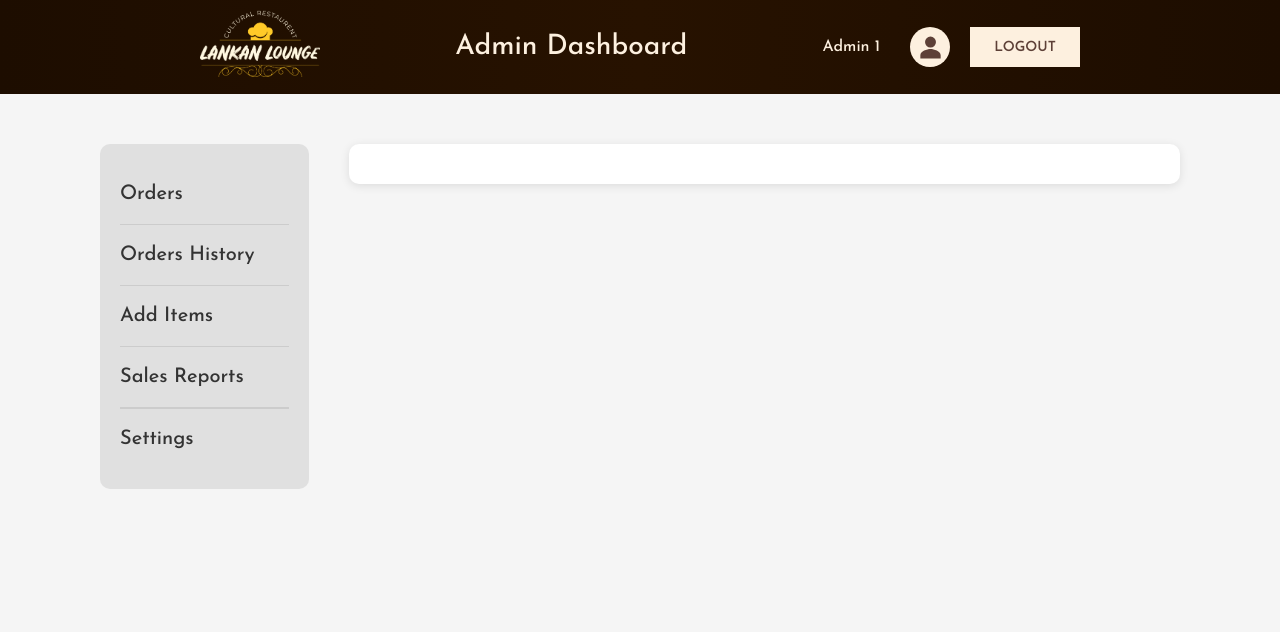
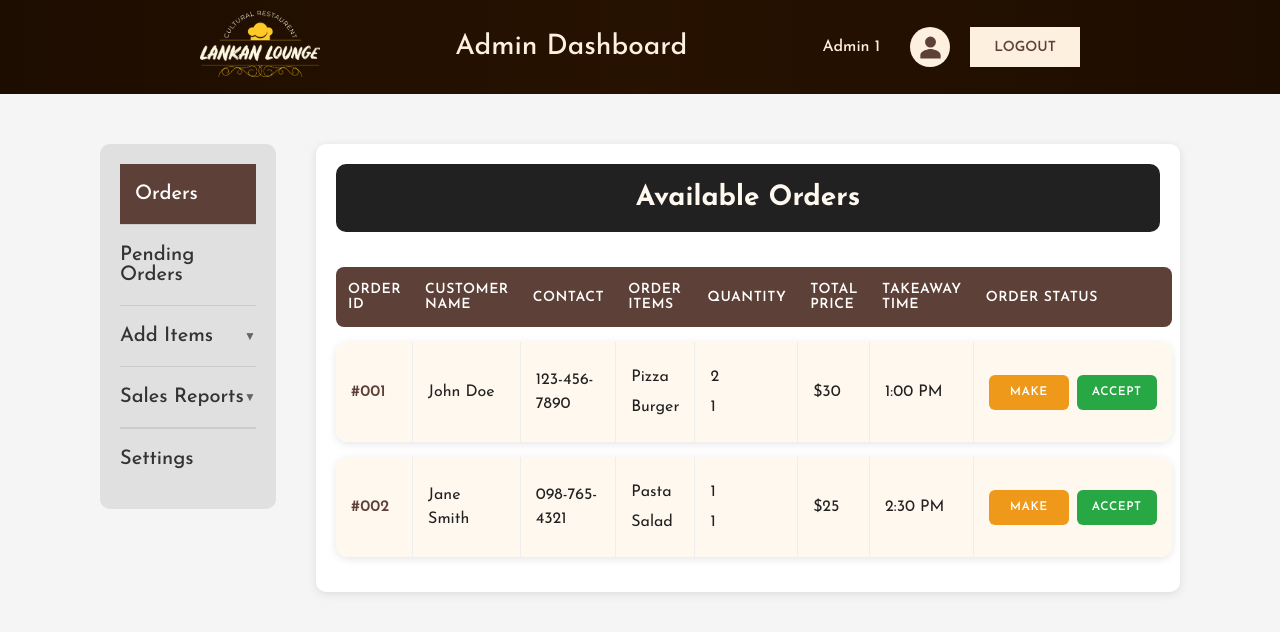
Before and after one commit to NavinduR2001/lankan-lounge-restaurant, a React (Vite) app in the folder frontend/: page /admin-dashboard in a window 1280 px wide. Shown: the top 632 px of the page. Built offline with nearby package versions, Linux system fonts and the light colour scheme; a web font is replaced by a local one.

Commit message:
Update Admin.jsx

```diff
--- a/frontend/src/pages/admin-dashboard/Admin.jsx
+++ b/frontend/src/pages/admin-dashboard/Admin.jsx
@@ -1,42 +1,80 @@
-import React from 'react'
+import React, { useState } from 'react'
 import './Admin.css'
 import AdminNavbar from '../../components/admin-navbar/AdminNavbar'
 import { MdDelete } from "react-icons/md";
 
 function Admin() {
+  // ✅ Fixed useState syntax
+  const [activeSection, setActiveSection] = useState('orders');
+  const [activeSubmenus, setActiveSubmenus] = useState({
+    addItems: false,
+    salesReports: false
+  });
+
+  // ✅ Separate toggle functions for each submenu
+  const toggleSubmenu = (submenuName) => {
+    setActiveSubmenus(prev => ({
+      ...prev,
+      [submenuName]: !prev[submenuName]
+    }));
+  };
+
   return (
-
     <>
       <AdminNavbar />
       <div className="admin-container">
+        <div className="menu-section">
+          <div
+            className={`profile-menu-item ${activeSection === 'orders' ? 'active' : ''}`}
+            onClick={() => setActiveSection('orders')}
+          >
+            Orders
+          </div>
 
-      <div className="menu-section">
+          <div
+            className={`profile-menu-item ${activeSection === 'order-history' ? 'active' : ''}`}
+            onClick={() => setActiveSection('order-history')}
+          >
+            Pending Orders
+          </div>
 
-        <div className="profile-menu-item">Orders</div>
-        <div className="profile-menu-item">Orders History</div>
-        <div className="profile-menu-item">Add Items</div>
-        <ul className="submenu-profile">
-          <li>Add Item to Menu</li>
-          <li>Add Trending Items</li>
-        </ul>
-        <div className="profile-menu-item">Sales Reports</div>
-        <ul className="submenu-profile">
-          <li>Sales Summary</li>
-          <li>Item Summary</li>
+          {/* ✅ Add Items with arrow indicator */}
+          <div
+            className="profile-menu-item"
+            onClick={() => toggleSubmenu('addItems')}
+          >
+            Add Items
+            <span className={`arrow ${activeSubmenus.addItems ? 'open' : ''}`}>▼</span>
+          </div>
+          <ul className={`submenu-profile ${activeSubmenus.addItems ? 'show' : ''}`}>
+            <li onClick={() => setActiveSection('add-menu')}>Add Item to Menu</li>
+            <li onClick={() => setActiveSection('add-trending')}>Add Trending Items</li>
           </ul>
 
-        <div className="profile-menu-item last-p-item">Settings</div>
+          {/* ✅ Sales Reports with arrow indicator */}
+          <div
+            className="profile-menu-item"
+            onClick={() => toggleSubmenu('salesReports')}
+          >
+            Sales Reports
+            <span className={`arrow ${activeSubmenus.salesReports ? 'open' : ''}`}>▼</span>
+          </div>
+          <ul className={`submenu-profile ${activeSubmenus.salesReports ? 'show' : ''}`}>
+            <li onClick={() => setActiveSection('sales-summary')}>Sales Summary</li>
+            <li onClick={() => setActiveSection('item-summary')}>Item Summary</li>
+          </ul>
+
+          <div
+            className={`profile-menu-item last-p-item ${activeSection === 'settings' ? 'active' : ''}`}
+            onClick={() => setActiveSection('settings')}
+          >
+            Settings
+          </div>
         </div>
 
-
-
-
-
-
         <div className="content-section">
-
-        <div className="Available-order">
-
+          {/* ✅ Available Orders - Show when activeSection is 'orders' */}
+          <div className={`Available-order ${activeSection === 'orders' ? 'show' : ''}`}>
             <div className="ad-topic-header">
               <h2 className='Ad-av-header'>Available Orders</h2>
             </div>
@@ -51,59 +89,71 @@ function Admin() {
                     <th>Order Items</th>
                     <th>Quantity</th>
                     <th>Total Price</th>
-                <th>Takeway Time</th>
+                    <th>Takeaway Time</th>
                     <th>Order Status</th>
                   </tr>
                 </thead>
                 <tbody className='orders-table-body'>
                   <tr>
-                <td className='or-table-body-data'>001</td>
+                    <td className='or-table-body-data'>#001</td>
                     <td>John Doe</td>
                     <td>123-456-7890</td>
-                <td><ul>
+                    <td>
+                      <ul>
                         <li>Pizza</li>
                         <li>Burger</li>
-                </ul></td>
-                <td> <ul>
+                      </ul>
+                    </td>
+                    <td>
+                      <ul>
                         <li>2</li>
                         <li>1</li>
-                </ul> </td>
+                      </ul>
+                    </td>
                     <td>$30</td>
-                <td>1.00 PM</td>
-                <td><div className="get-button">Make</div><div className="get-button">Accept</div> </td>
+                    <td>1:00 PM</td>
+                    <td>
+                      <div className="button-container">
+                        <div className="get-button make-btn">Make</div>
+                        <div className="get-button accept-btn">Accept</div>
+                      </div>
+                    </td>
                   </tr>
 
                   <tr>
-                <td className='or-table-body-data'>001</td>
-                <td>John Doe</td>
-                <td>123-456-7890</td>
-                <td><ul>
-                  <li>Pizza</li>
-                  <li>Burger</li>
-                </ul></td>
-                <td> <ul>
-                  <li>2</li>
+                    <td className='or-table-body-data'>#002</td>
+                    <td>Jane Smith</td>
+                    <td>098-765-4321</td>
+                    <td>
+                      <ul>
+                        <li>Pasta</li>
+                        <li>Salad</li>
+                      </ul>
+                    </td>
+                    <td>
+                      <ul>
                         <li>1</li>
-                </ul> </td>
-                <td>$30</td>
-                <td>1.00 PM</td>
-                <td><div className="get-button">Make</div><div className="get-button">Accept</div>  </td>
+                        <li>1</li>
+                      </ul>
+                    </td>
+                    <td>$25</td>
+                    <td>2:30 PM</td>
+                    <td>
+                      <div className="button-container">
+                        <div className="get-button make-btn">Make</div>
+                        <div className="get-button accept-btn">Accept</div>
+                      </div>
+                    </td>
                   </tr>
-
-
-            </tbody>
-
-            <tbody>
-              {/* Map through your orders data and create table rows here */}
                 </tbody>
               </table>
             </div>
           </div>
 
-      <div className="Order-history">
-
+          {/* ✅ Order History - Show when activeSection is 'order-history' */}
+          <div className={`Order-history ${activeSection === 'order-history' ? 'show' : ''}`}>
             <div className="ad-topic-header">
-            <h2 className='Ad-av-header'>Order History</h2>
+              <h2 className='Ad-av-header'>Pending Orders</h2>
             </div>
 
             <div className="content-container">
@@ -116,65 +166,99 @@ function Admin() {
                     <th>Order Items</th>
                     <th>Quantity</th>
                     <th>Total Price</th>
-                <th>Takeway Time</th>
+                    <th>Takeaway Time</th>
                     <th>Order Status</th>
                   </tr>
                 </thead>
                 <tbody className='orders-table-body'>
                   <tr>
-                <td className='or-table-body-data'>001</td>
-                <td>John Doe</td>
-                <td>123-456-7890</td>
-                <td><ul>
+                    <td className='or-table-body-data'>#003</td>
+                    <td>Mike Johnson</td>
+                    <td>555-123-4567</td>
+                    <td>
+                      <ul>
                         <li>Pizza</li>
                         <li>Burger</li>
-                </ul></td>
-                <td> <ul>
+                      </ul>
+                    </td>
+                    <td>
+                      <ul>
                         <li>2</li>
                         <li>1</li>
-                </ul> </td>
+                      </ul>
+                    </td>
                     <td>$30</td>
-                <td>1.00 PM</td>
-                <td><div className="get-button-done">Done</div></td>
+                    <td>12:00 PM</td>
+                    <td>
+                      <div className="get-button-done">Done</div>
+                    </td>
                   </tr>
 
                   <tr>
-                <td className='or-table-body-data'>001</td>
-                <td>John Doe</td>
-                <td>123-456-7890</td>
-                <td><ul>
-                  <li>Pizza</li>
-                  <li>Burger</li>
-                </ul></td>
-                <td> <ul>
-                  <li>2</li>
+                    <td className='or-table-body-data'>#004</td>
+                    <td>Sarah Wilson</td>
+                    <td>444-567-8901</td>
+                    <td>
+                      <ul>
+                        <li>Pasta</li>
+                        <li>Salad</li>
+                      </ul>
+                    </td>
+                    <td>
+                      <ul>
                         <li>1</li>
-                </ul> </td>
-                <td>$30</td>
-                <td>1.00 PM</td>
-                <td><div className="get-button-reject">Reject</div> </td>
+                        <li>1</li>
+                      </ul>
+                    </td>
+                    <td>$22</td>
+                    <td>11:30 AM</td>
+                    <td>
+                      <div className="get-button-reject">Reject</div>
+                    </td>
                   </tr>
-
-
-            </tbody>
-
-            <tbody>
-              {/* Map through your orders data and create table rows here */}
                 </tbody>
               </table>
             </div>
           </div>
 
+          {/* ✅ Additional sections */}
+          {activeSection === 'add-menu' && (
+            <div className="section-content">
+              <div className="ad-topic-header">
+              <h2 className='Ad-av-header'>Add New Menu Item</h2>
+            </div>
+              <p>Content for adding menu items...</p>
+            </div>
+          )}
 
+          {activeSection === 'add-trending' && (
+            <div className="section-content">
+              <h2>Add Trending Items</h2>
+              <p>Content for adding trending items...</p>
             </div>
+          )}
 
+          {activeSection === 'sales-summary' && (
+            <div className="section-content">
+              <h2>Sales Summary</h2>
+              <p>Content for sales summary...</p>
+            </div>
+          )}
 
+          {activeSection === 'item-summary' && (
+            <div className="section-content">
+              <h2>Item Summary</h2>
+              <p>Content for item summary...</p>
+            </div>
+          )}
 
-
-
-
-
-
+          {activeSection === 'settings' && (
+            <div className="section-content">
+              <h2>Settings</h2>
+              <p>Content for settings...</p>
+            </div>
+          )}
+        </div>
       </div>
     </>
   )
```
Lines whose indentation alone changed are shown as unchanged.
